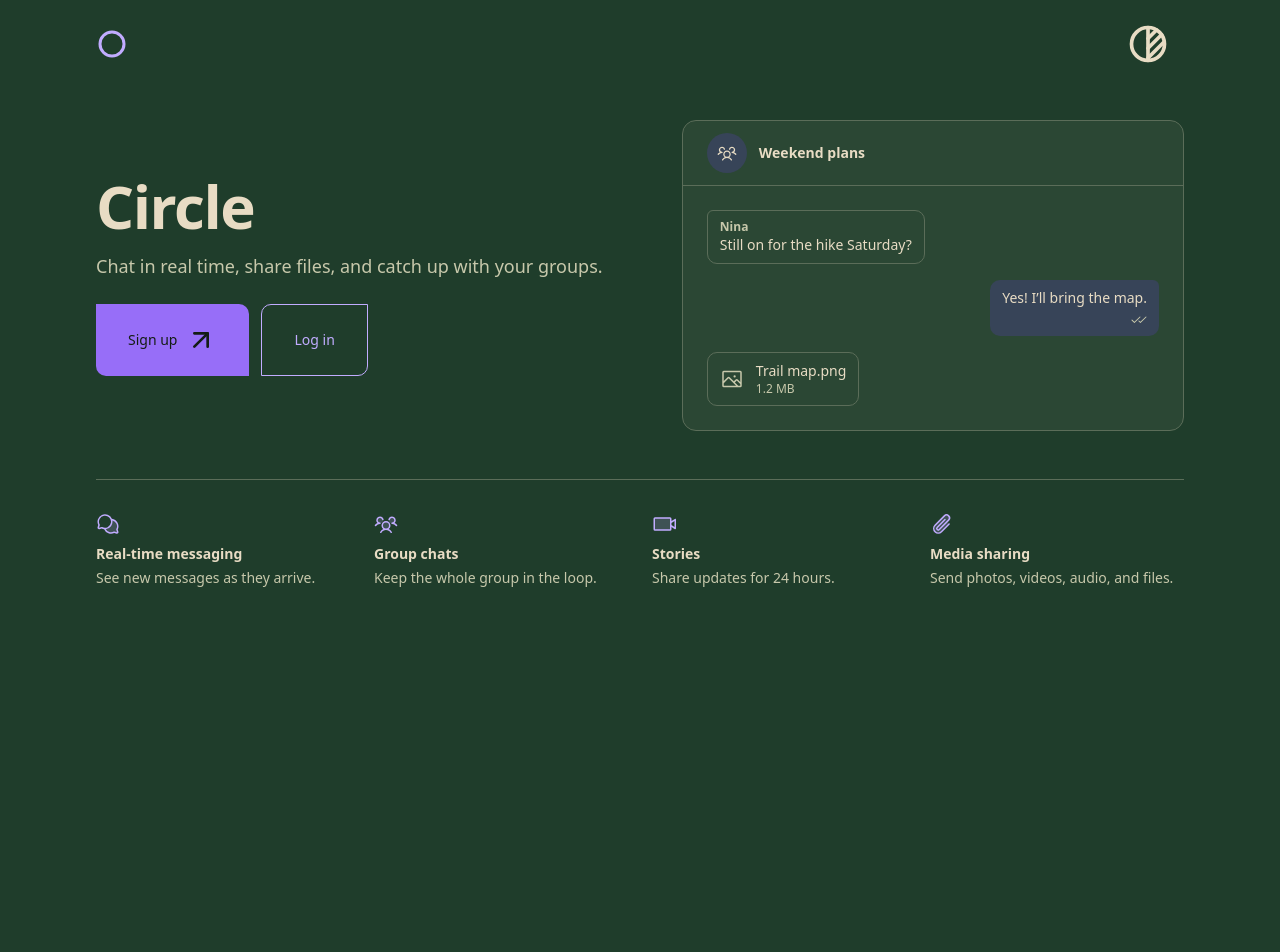
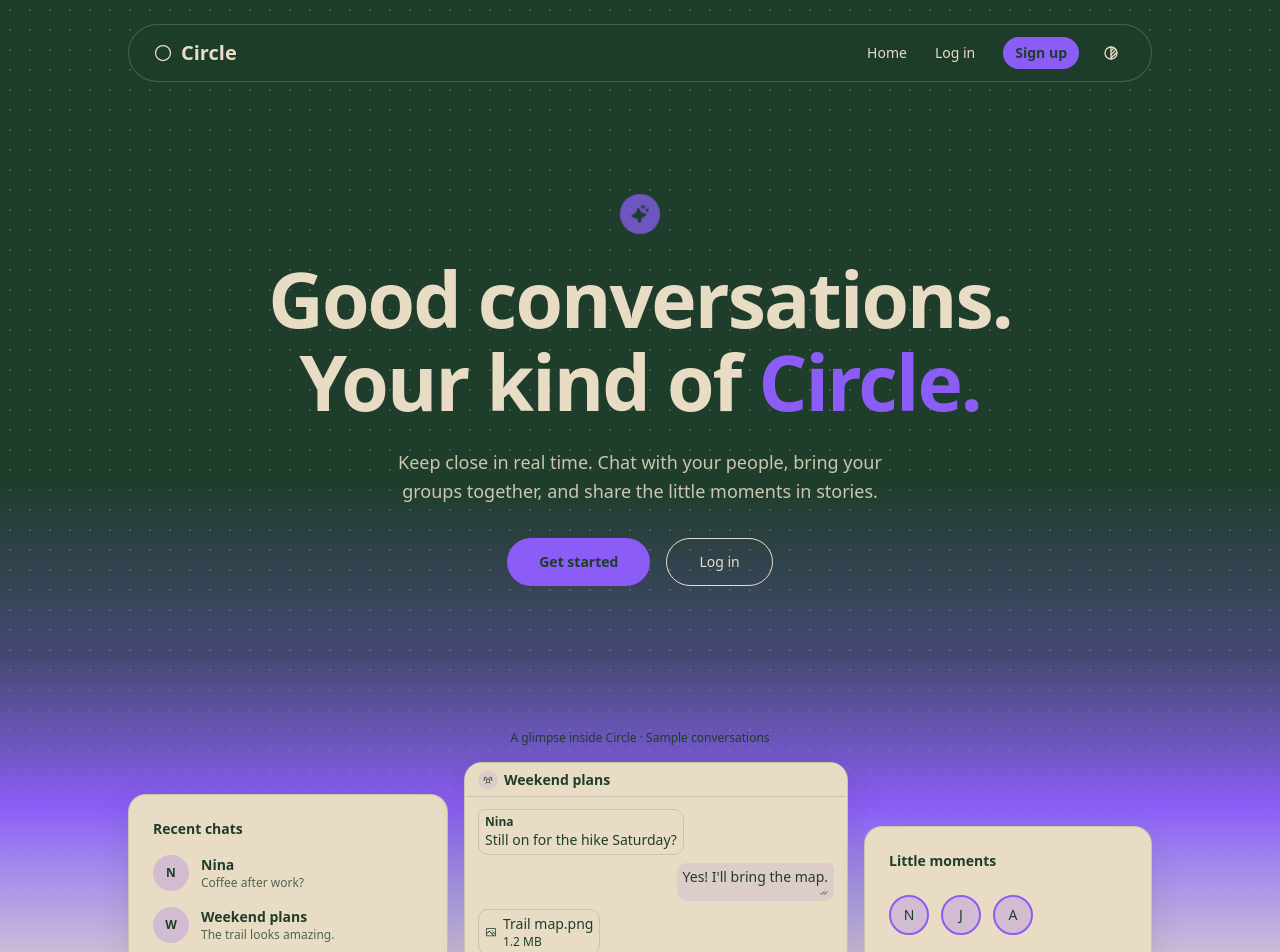
Before and after one commit to amitvermaio/Circle, a React (Vite) app in the folder client/: page /home in a window 1280 px wide. Shown: the top 952 px of the page. Before the commit the page ends 800 px from the top, so only its background shows below. Built offline with nearby package versions, Linux system fonts and the light colour scheme; no server answers.

Commit message:
feat(client): redesign home hero with gradient, dot-grid texture, and floating preview cards

```diff
--- a/client/src/index.css
+++ b/client/src/index.css
@@ -253,3 +253,74 @@
 @utility btn-asym-mirror {
     border-radius: var(--radius) 0 var(--radius) 0;
 }
+
+/* The landing page keeps its light preview surfaces in both themes. */
+.circle-home {
+  --foreground: var(--sand-beige);
+  --primary: var(--electric-purple);
+  --primary-foreground: var(--forest-green);
+  --primary-hover: var(--purple-on-forest);
+  --brand: var(--sand-beige);
+  --ring: var(--purple-on-forest);
+  --accent: var(--forest-selection);
+  background: var(--sand-beige);
+  color: var(--forest-green);
+}
+.circle-home-hero {
+  background: linear-gradient(180deg, var(--forest-green) 0%, var(--forest-green) 48%,
+    color-mix(in srgb, var(--forest-green) 65%, var(--electric-purple)) 65%,
+    var(--electric-purple) 80%, var(--sand-beige) 100%);
+}
+.circle-home-hero::before {
+  content: "";
+  position: absolute;
+  inset: 0;
+  z-index: -1;
+  pointer-events: none;
+  opacity: 0.16;
+  background-image: radial-gradient(var(--sand-beige) 0.8px, transparent 0.8px);
+  background-size: 20px 20px;
+  mask-image: linear-gradient(black, black 65%, transparent);
+}
+.circle-home-nav {
+  color: var(--sand-beige);
+  border-color: color-mix(in srgb, var(--sand-beige) 22%, transparent);
+  background: color-mix(in srgb, var(--forest-green) 78%, transparent);
+  backdrop-filter: blur(12px);
+}
+.circle-home-copy { color: var(--sand-beige); }
+.circle-home-subtitle { color: color-mix(in srgb, var(--sand-beige) 86%, var(--forest-green)); }
+.circle-home-accent { color: var(--electric-purple); }
+.circle-home-sparkle {
+  background: var(--electric-purple);
+  color: var(--forest-green);
+  animation: circle-twinkle 5s ease-in-out infinite;
+}
+@keyframes circle-twinkle {
+  0%, 100% { opacity: 0.7; transform: rotate(-8deg); }
+  50% { opacity: 1; transform: rotate(8deg); }
+}
+@media (prefers-reduced-motion: reduce) {
+  .circle-home-sparkle { animation: none; }
+}
+.circle-preview {
+  --card: var(--sand-beige);
+  --card-foreground: var(--forest-green);
+  --foreground: var(--forest-green);
+  --muted-foreground: var(--forest-green);
+  --accent: color-mix(in srgb, var(--sand-beige) 88%, var(--electric-purple));
+  --accent-foreground: var(--forest-green);
+  --border: color-mix(in srgb, var(--forest-green) 16%, transparent);
+  --card-edge: transparent;
+  background: var(--sand-beige);
+  color: var(--forest-green);
+  border: 1px solid var(--border);
+  box-shadow: 0 12px 32px color-mix(in srgb, var(--forest-green) 12%, transparent);
+}
+.circle-preview-avatar { background: color-mix(in srgb, var(--sand-beige) 75%, var(--electric-purple)); }
+@media (max-width: 767px) {
+  .circle-home-hero {
+    background: linear-gradient(180deg, var(--forest-green) 0%, var(--forest-green) 42%,
+      var(--electric-purple) 64%, var(--sand-beige) 88%);
+  }
+}
--- a/client/src/routes/home-page.tsx
+++ b/client/src/routes/home-page.tsx
@@ -1,9 +1,8 @@
 import {
-  ChatsCircleIcon, ChecksIcon, CircleIcon, ImageIcon, PaperclipIcon, UsersThreeIcon, VideoCameraIcon,
+  ChatsCircleIcon, ChecksIcon, CircleIcon, SparkleIcon, ImageIcon, PaperclipIcon, UsersThreeIcon, VideoCameraIcon,
 } from '@phosphor-icons/react'
 import { Link } from 'react-router'
 
-import { Hero } from '@/components/hero'
 import { ThemeSwitcher } from '@/components/theme-switcher'
 import { Button } from '@/components/ui/button'
 
@@ -29,7 +28,7 @@ function ChatPreview() {
           <p>Still on for the hike Saturday?</p>
         </li>
         <li className="w-fit max-w-[90%] justify-self-end rounded-lg rounded-tr-sm bg-accent px-1.5 py-1 text-accent-foreground">
-          <p>Yes! I’ll bring the map.</p>
+          <p>Yes! I'll bring the map.</p>
           <ChecksIcon className="ml-auto mt-0.5 size-2 text-muted-foreground" aria-label="Read" />
         </li>
         <li className="flex w-fit max-w-[90%] items-center gap-1.5 rounded-lg border border-border px-1.5 py-1">
@@ -46,27 +45,68 @@ function ChatPreview() {
 
 export function HomePage() {
   return (
-    <div className="min-h-dvh bg-background text-foreground">
-      <header className="mx-auto flex max-w-6xl items-center justify-between px-2 py-1 sm:px-4">
-        <CircleIcon className="size-4 text-highlight" weight="bold" aria-hidden />
-        <ThemeSwitcher />
-      </header>
-      <main className="mx-auto max-w-6xl px-2 pt-2 pb-4 sm:px-4 sm:pt-4 sm:pb-8">
-        <Hero
-          title="Circle"
-          primary={<Button asChild variant="solid"><Link to="/register">Sign up</Link></Button>}
-          secondary={<Button asChild variant="outline"><Link to="/login">Log in</Link></Button>}
-          media={<ChatPreview />}
-        >
-          Chat in real time, share files, and catch up with your groups.
-        </Hero>
-        <section aria-label="Features" className="mt-4 border-t border-border pt-3 sm:mt-6 sm:pt-4">
-          <ul className="grid grid-cols-2 gap-2 sm:gap-3 lg:grid-cols-4">
+    <div className="circle-home min-h-dvh [--spacing:0.25rem]">
+      <main>
+        <section aria-labelledby="home-title" className="circle-home-hero relative isolate px-4 pt-6 sm:px-8">
+          <nav aria-label="Main navigation" className="circle-home-nav mx-auto flex max-w-5xl items-center justify-between gap-4 rounded-full border px-4 py-3 sm:px-6">
+            <Link to="/home" className="flex items-center gap-2 font-onest text-xl font-semibold">
+              <CircleIcon className="size-5" aria-hidden /> Circle
+            </Link>
+            <div className="flex items-center gap-2 sm:gap-4">
+              <Link to="/home" aria-current="page" className="hidden text-sm sm:block">Home</Link>
+              <Button asChild variant="ghost" size="sm" className="rounded-full"><Link to="/login">Log in</Link></Button>
+              <Button asChild variant="soft" size="sm" className="rounded-full"><Link to="/register">Sign up</Link></Button>
+              <ThemeSwitcher className="hidden size-8 [&_svg]:size-4 sm:inline-flex" />
+            </div>
+          </nav>
+          <div className="circle-home-copy relative mx-auto max-w-4xl pt-24 text-center sm:pt-28">
+            <span aria-hidden className="circle-home-sparkle mx-auto mb-6 grid size-10 place-items-center rounded-full">
+              <SparkleIcon className="size-5" weight="fill" />
+            </span>
+            <h1 id="home-title" className="font-onest text-[clamp(2rem,6vw,5.5rem)] leading-[1.08] font-bold tracking-tight">
+              Good conversations.<br />Your kind of <span className="circle-home-accent">Circle.</span>
+            </h1>
+            <p className="circle-home-subtitle mx-auto mt-6 max-w-lg text-base leading-relaxed sm:text-lg">
+              Keep close in real time. Chat with your people, bring your groups together, and share the little moments in stories.
+            </p>
+            <div className="mt-8 flex justify-center gap-4">
+              <Button asChild variant="soft" className="h-12 rounded-full px-8"><Link to="/register">Get started</Link></Button>
+              <Button asChild variant="outline" className="h-12 rounded-full px-8"><Link to="/login">Log in</Link></Button>
+            </div>
+          </div>
+          <div className="relative mx-auto mt-20 max-w-5xl translate-y-12 sm:mt-24">
+            <p className="mb-4 text-center text-xs font-medium text-[var(--forest-green)]">A glimpse inside Circle · Sample conversations</p>
+            <div className="grid items-start gap-4 md:grid-cols-[1fr_1.2fr_0.9fr]">
+              <section aria-label="Sample recent chats" className="circle-preview rounded-2xl p-6 md:mt-8">
+                <h2 className="mb-4 text-sm font-semibold">Recent chats</h2>
+                <ul className="space-y-4">
+                  {[['N', 'Nina', 'Coffee after work?'], ['W', 'Weekend plans', 'The trail looks amazing.'], ['J', 'Jules', 'Sent you a photo!']].map(([initial, name, message]) => (
+                    <li key={name} className="flex items-center gap-3">
+                      <span className="circle-preview-avatar grid size-9 shrink-0 place-items-center rounded-full text-xs font-semibold" aria-hidden>{initial}</span>
+                      <div><p className="text-sm font-semibold">{name}</p><p className="text-xs opacity-75">{message}</p></div>
+                    </li>
+                  ))}
+                </ul>
+              </section>
+              <div className="circle-preview overflow-hidden rounded-2xl"><ChatPreview /></div>
+              <section aria-label="Sample stories" className="circle-preview hidden rounded-2xl p-6 md:mt-16 md:block">
+                <h2 className="text-sm font-semibold">Little moments</h2>
+                <div className="my-6 flex gap-3" aria-hidden>
+                  {['N', 'J', 'A'].map(initial => <span key={initial} className="circle-preview-avatar grid size-10 place-items-center rounded-full border-2 border-[var(--electric-purple)] text-sm">{initial}</span>)}
+                </div>
+                <p className="text-sm">A view from the trail.<br />A coffee worth sharing.</p>
+                <p className="mt-4 text-xs opacity-75">Stories that last 24 hours.</p>
+              </section>
+            </div>
+          </div>
+        </section>
+        <section aria-label="Features" className="mx-auto max-w-5xl px-6 pt-32 pb-16 sm:px-8">
+          <ul className="grid grid-cols-2 gap-8 lg:grid-cols-4">
             {features.map(({ icon: Icon, title, description }) => (
               <li key={title} className="min-w-0">
-                <Icon className="size-3 text-highlight" weight="duotone" aria-hidden />
-                <h2 className="mt-1 text-sm font-semibold">{title}</h2>
-                <p className="mt-0.5 text-sm text-muted-foreground">{description}</p>
+                <Icon className="size-6 text-[var(--purple-on-sand)]" weight="duotone" aria-hidden />
+                <h2 className="mt-4 text-sm font-semibold">{title}</h2>
+                <p className="mt-2 text-sm opacity-80">{description}</p>
               </li>
             ))}
           </ul>
```
